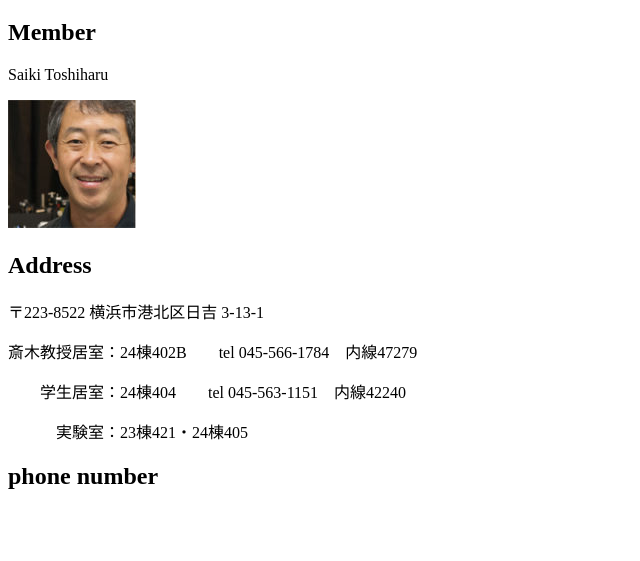
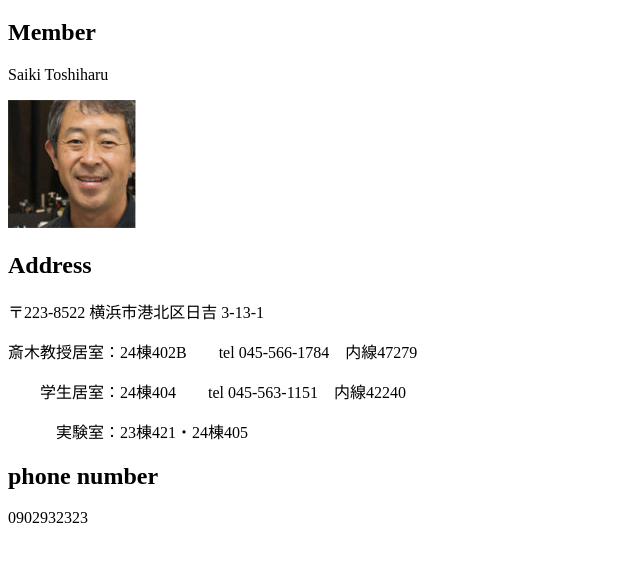
Before and after one commit to saikilab/HomePage, a plain HTML site: page index.html in a window 1280 px wide. Shown: the part 61-622 px from the top of the page, without its empty margins (0-640 px from the left). Drawn offline with Linux system fonts and the light colour scheme.

Commit message:
適当な数字を入れた

```diff
--- a/index.html
+++ b/index.html
@@ -16,5 +16,6 @@
     <p>　　学生居室：24棟404　　tel 045-563-1151　内線42240</p>
     <p>　　　実験室：23棟421・24棟405</p>
     <h2>phone number</h2>
+    <p>0902932323</p>
   </body>
 </html>
```
